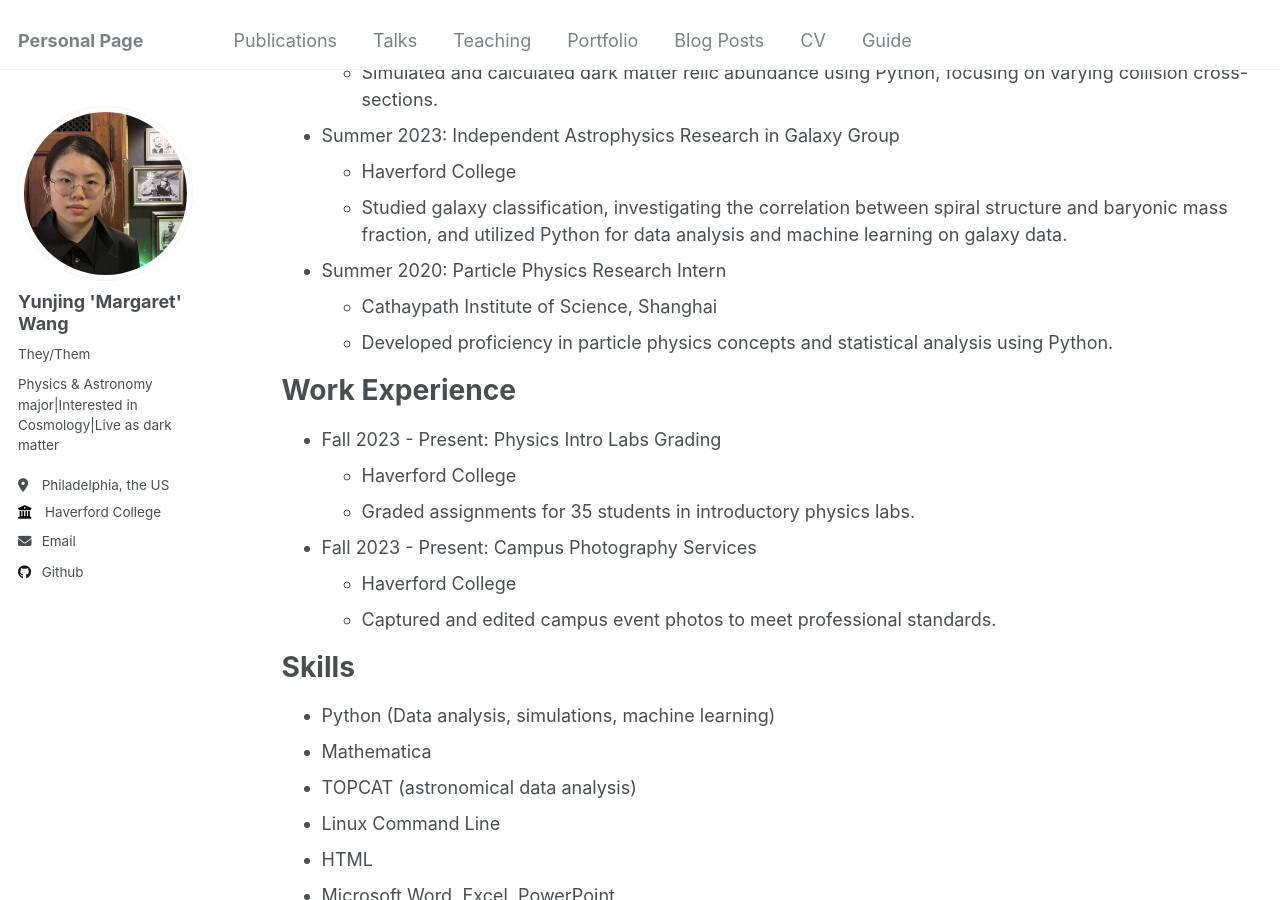
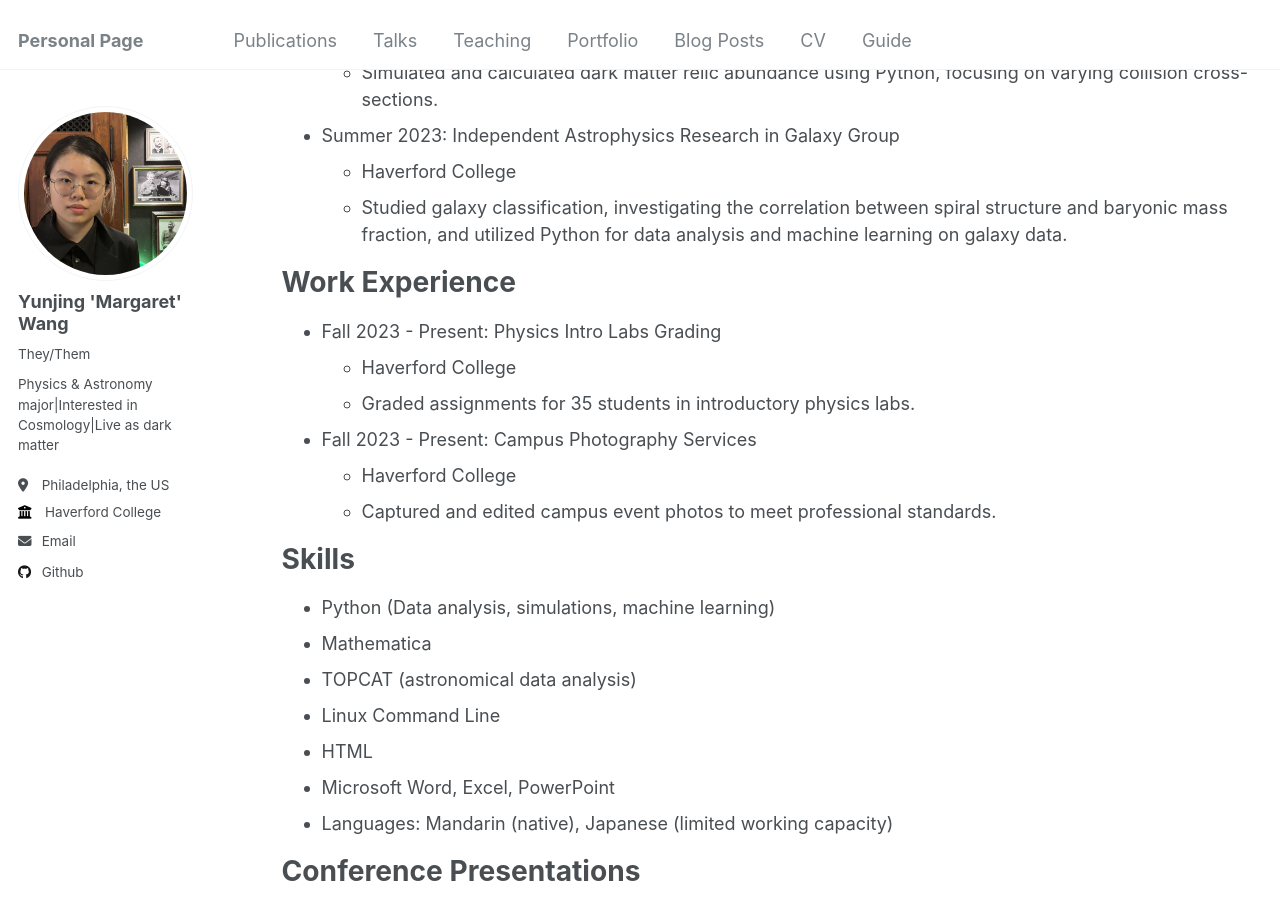
Before and after one commit to Margaret42/Yunjing-Wang, a Jekyll site: the page built from _pages/cv.md, in a window 1280 px wide and 900 px high, scrolled down 508 px. Built offline with Jekyll 4.4.1, drawn with Linux system fonts in a browser that asks for light colours.

Commit message:
Update cv.md

```diff
--- a/_pages/cv.md
+++ b/_pages/cv.md
@@ -26,10 +26,6 @@ Research Experience
 * Summer 2023: Independent Astrophysics Research in Galaxy Group
   * Haverford College
   * Studied galaxy classification, investigating the correlation between spiral structure and baryonic mass fraction, and utilized Python for data analysis and machine learning on galaxy data.
-
-* Summer 2020: Particle Physics Research Intern
-  * Cathaypath Institute of Science, Shanghai
-  * Developed proficiency in particle physics concepts and statistical analysis using Python.
 
 Work Experience
 ======
```
